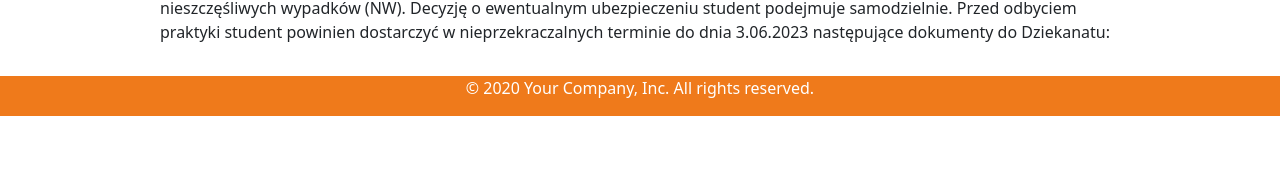
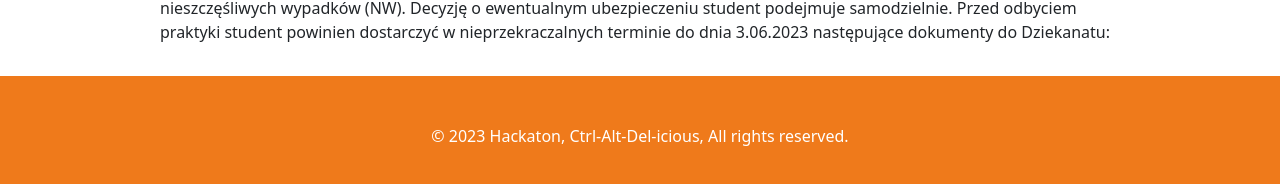
Before and after one commit to wojwoj8/silevis-psk-23-Ctrl-Alt-Del-icious, a React (Vite) app in the folder frontend/: page / in a window 1280 px wide. Shown: the part 1189-1373 px from the top of the page. Before the commit the page ends 1305 px from the top, so only its background shows below. Built offline with nearby package versions, Linux system fonts and the light colour scheme.

Commit message:
fixing footer

```diff
--- a/frontend/src/components/Footer.tsx
+++ b/frontend/src/components/Footer.tsx
@@ -1,7 +1,7 @@
 export default function Footer(){
   return  (
-  <footer className="d-flex justify-content-center orange5 text-white">
-      <p>© 2020 Your Company, Inc. All rights reserved.</p>
+  <footer className="d-flex justify-content-center orange5 text-white p-5">
+      <p>© 2023 Hackaton, Ctrl-Alt-Del-icious, All rights reserved.</p>
 
 </footer>
 );
```
